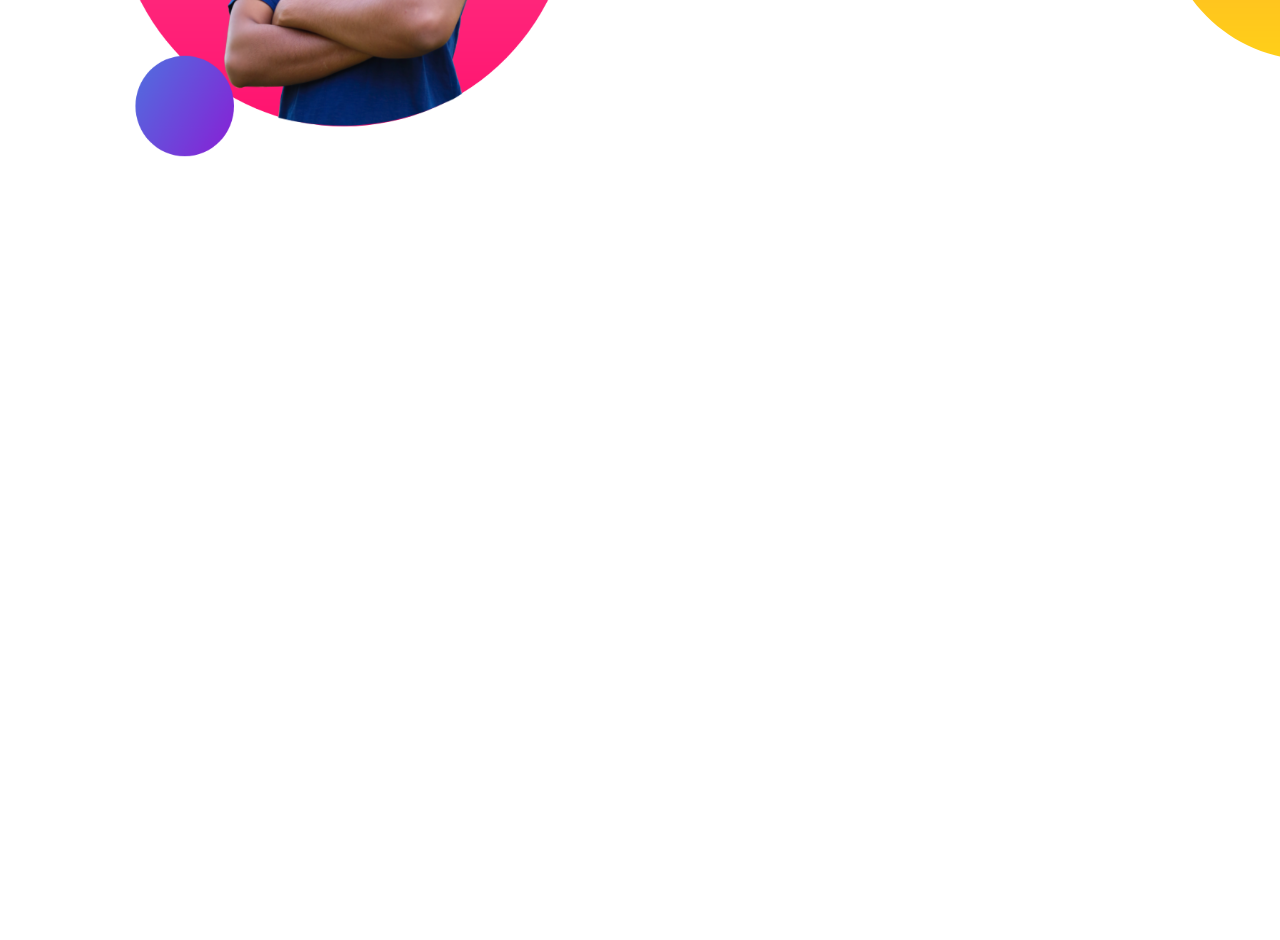
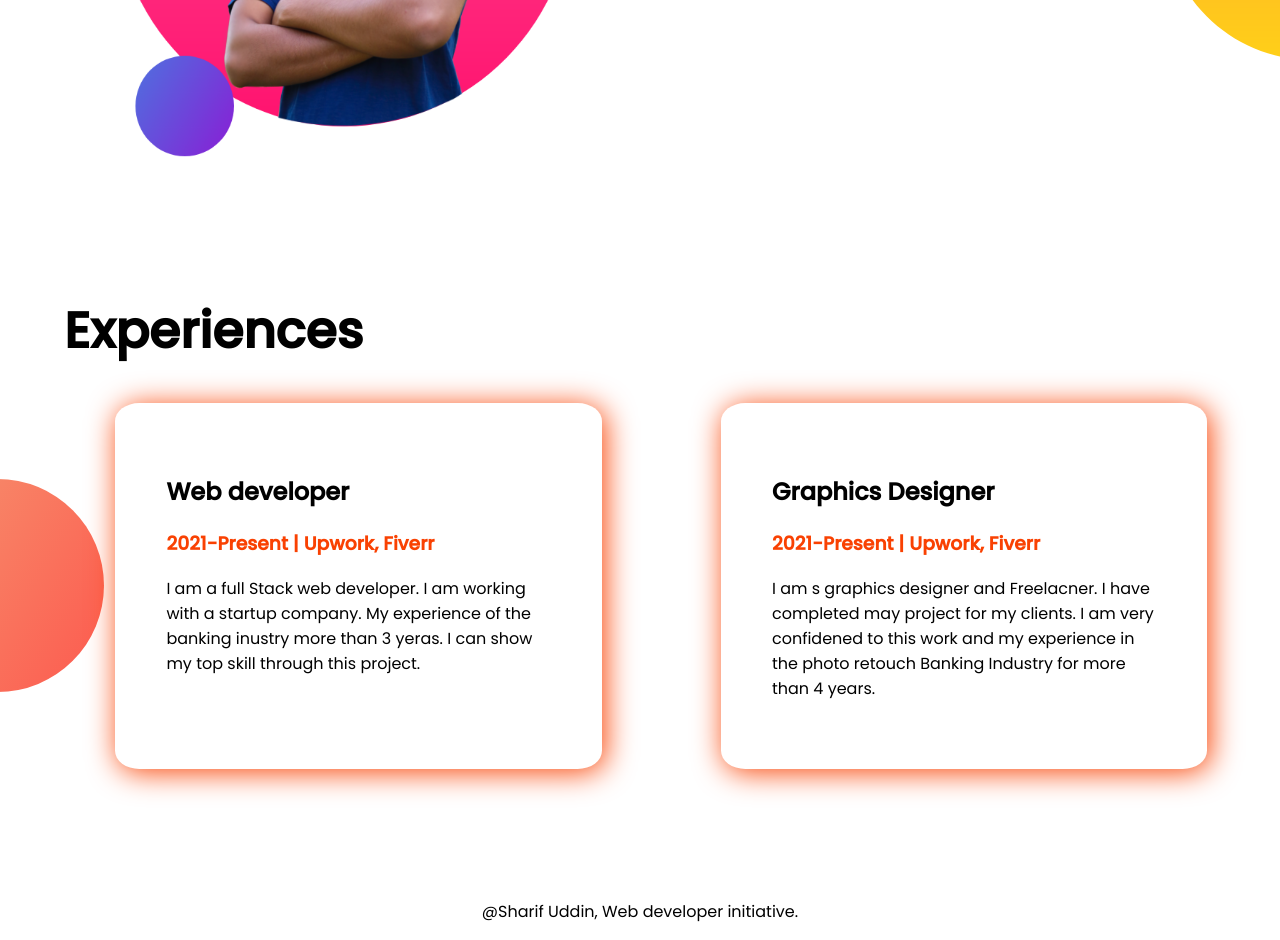
Before and after one commit to sharifu101/sharif-portfolio, a plain HTML site: page index.html in a window 1280 px wide. Shown: the part 1011-1951 px from the top of the page. Before the commit the page ends 1305 px from the top, so only its background shows below. Drawn offline with Linux system fonts and the light colour scheme.

Commit message:
final upload

```diff
--- a/index.html
+++ b/index.html
@@ -55,6 +55,34 @@
             </p>
         </div>
     </section>
+
+    <h1 class="ex">Experiences</h1>
+    <section class="sec">
+        <div class="flex">
+            <div class="width3">
+                <h2>Web developer</h2>
+                <h3 class="last-color">2021-Present | Upwork, Fiverr</h3>
+                <p> I am a full Stack web developer. I am working with a startup company. My experience of the
+                    banking inustry more than 3 yeras. I can show my top skill through this project.
+                </p>
+            </div>
+
+            <div class="width3">
+                <h2>Graphics Designer</h2>
+                <h3 class="last-color">2021-Present | Upwork, Fiverr</h3>
+                <p> I am s graphics designer and Freelacner. I have completed may project for my clients. I am
+                    very
+                    confidened to this work and my experience in the photo retouch Banking Industry for more
+                    than 4
+                    years.
+                </p>
+            </div>
+        </div>
+    </section>
+
+    <footer>
+        <p>@Sharif Uddin, Web developer initiative.</p>
+    </footer>
 </body>
 
 </html>
--- a/style.css
+++ b/style.css
@@ -57,3 +57,38 @@ section {
     background-repeat: no-repeat;
     background-position: right;
 }
+
+.flex {
+    display: flex;
+}
+
+.padding-s {
+    padding: 5%;
+}
+
+.sec {
+    background-image: url(images/exp-bg.png);
+    background-repeat: no-repeat;
+    background-position: left;
+}
+
+.width3 {
+    box-shadow: 3px 3px 30px #F94102;
+    width: 30%;
+    padding: 4%;
+    margin-left: 9%;
+    margin-right: 4px;
+    border-radius: 5%;
+}
+
+.ex {
+    margin-left: 5%;
+}
+
+.last-color {
+    color: #F94102;
+}
+
+footer p {
+    text-align: center;
+}
```
